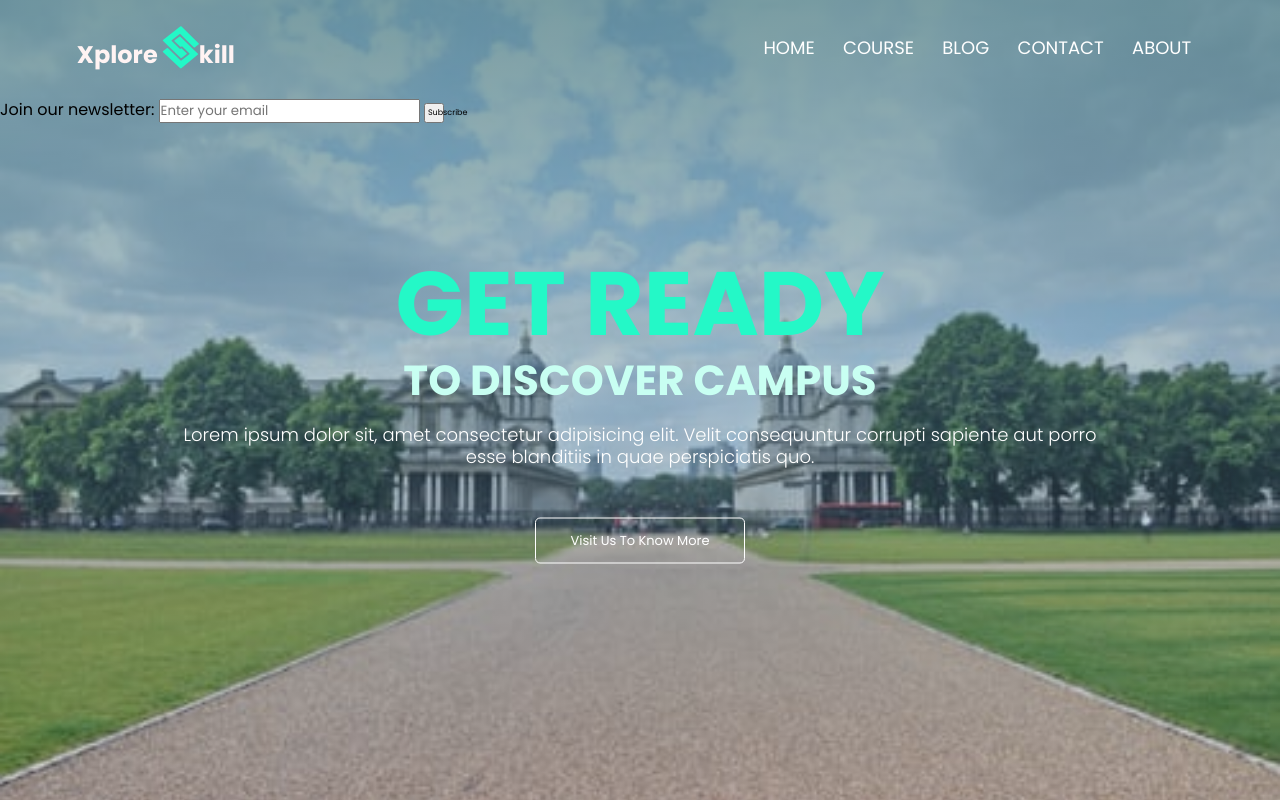
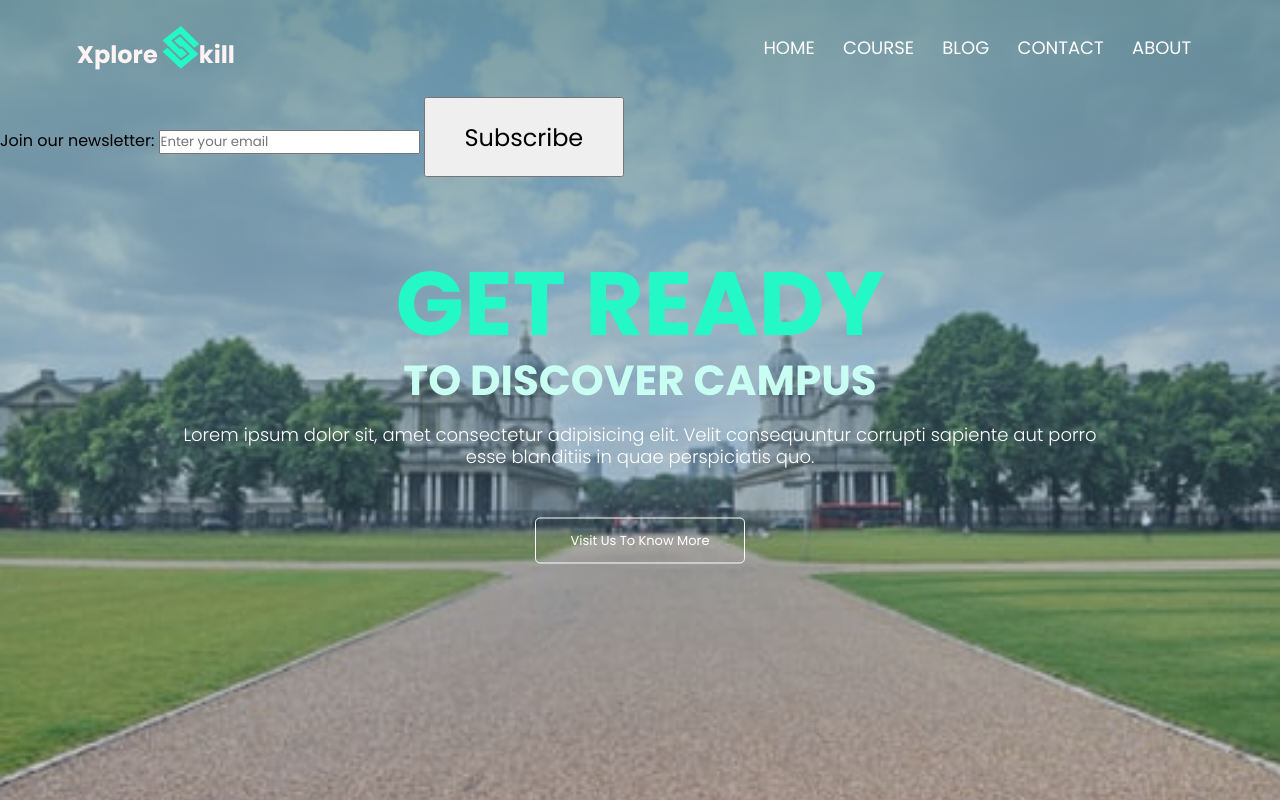
Before and after one commit to hemanth5623/explore-skills2, a plain HTML site: page index.html in a window 1280 px wide. Shown: the top 800 px of the page. Drawn offline with Linux system fonts and the light colour scheme.

Commit message:
subscribe button size increased

```diff
--- a/style.css
+++ b/style.css
@@ -674,10 +674,10 @@ hr {
 }
 
 .extra-elements button {
-    width: 20px;
-    height: 20px;
-    font-size: 8px;
-    padding: 2px;
+    width: 200px;  /* Increase width */
+    height: 80px;  /* Increase height */
+    font-size: 24px;
+    padding: 10px;
 }
 
 /* Contact Us Section end */
```
